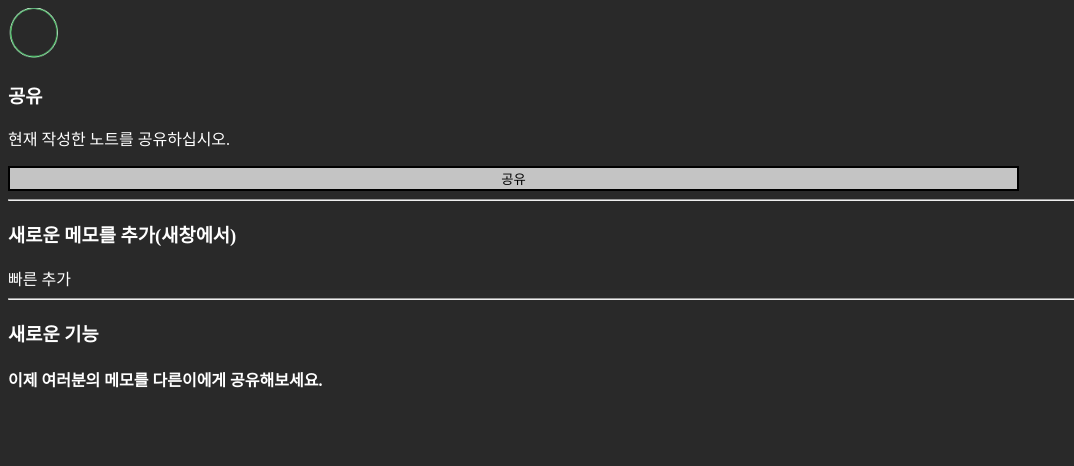
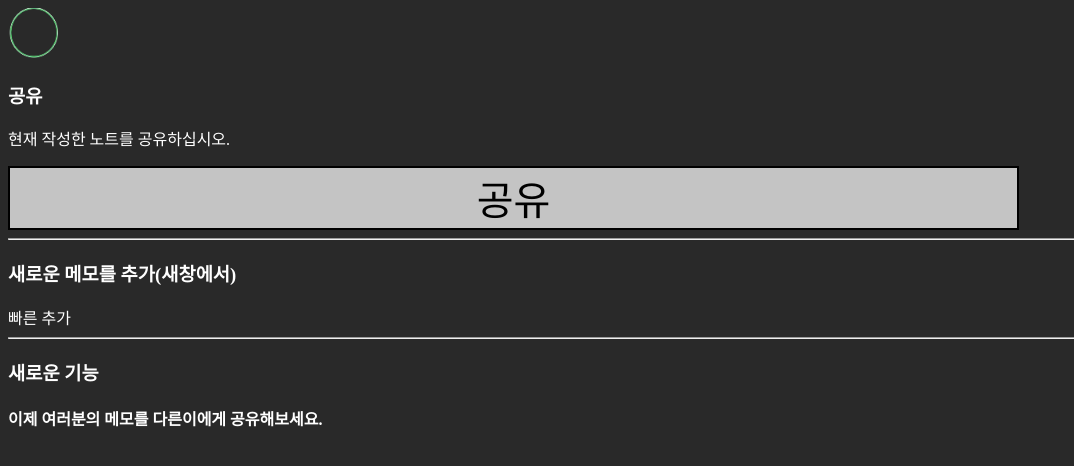
Before and after one commit to dokdoxofficial/notepada, a React (Create React App) app: page /save in a window 1280 px wide. Shown: the top 466 px of the page, without its empty margins (0-1074 px from the left). Built offline with nearby package versions, Linux system fonts and the light colour scheme; a web font is replaced by a local one.

Commit message:
Update App.css etet

```diff
--- a/src/App.css
+++ b/src/App.css
@@ -56,6 +56,7 @@ footer{
 #share{
     font-family:font-gmarket;
     width:80%;
+    font-size:30pt
 }
 
 #savelogo{
```
